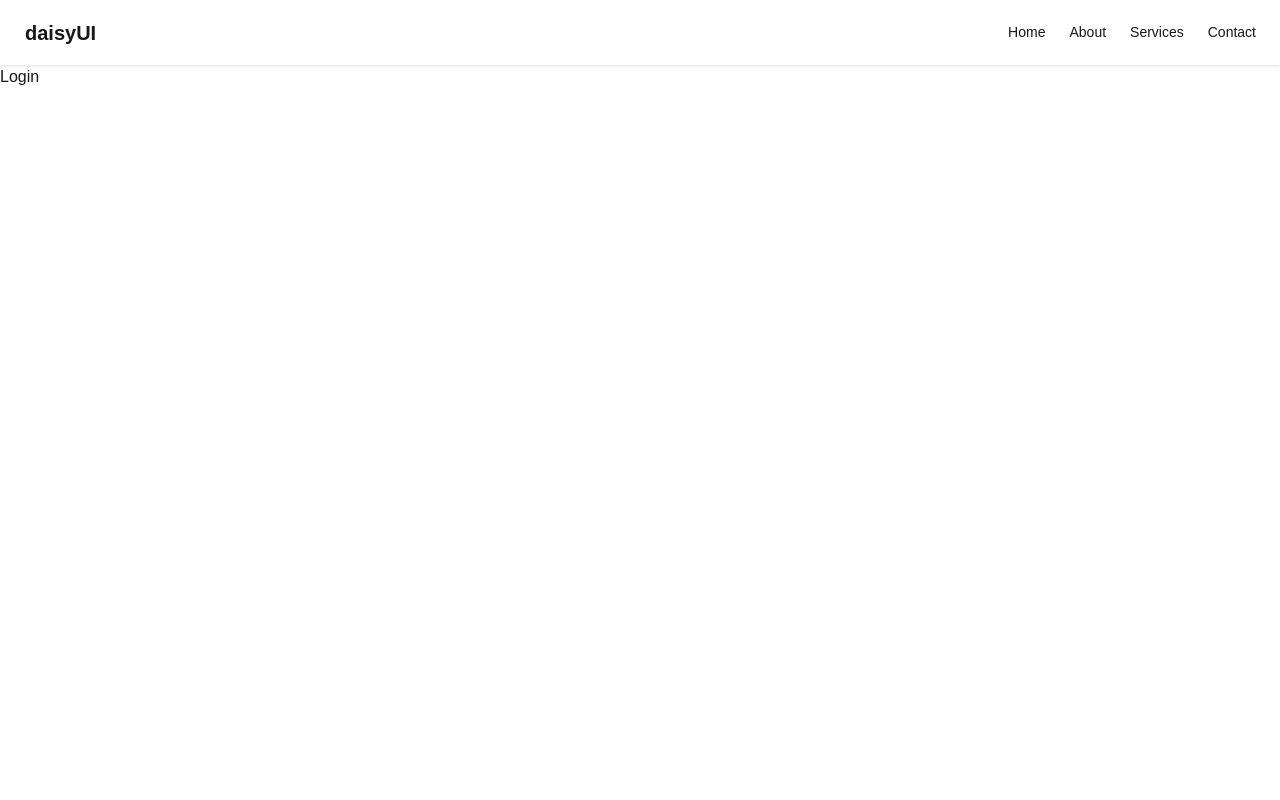
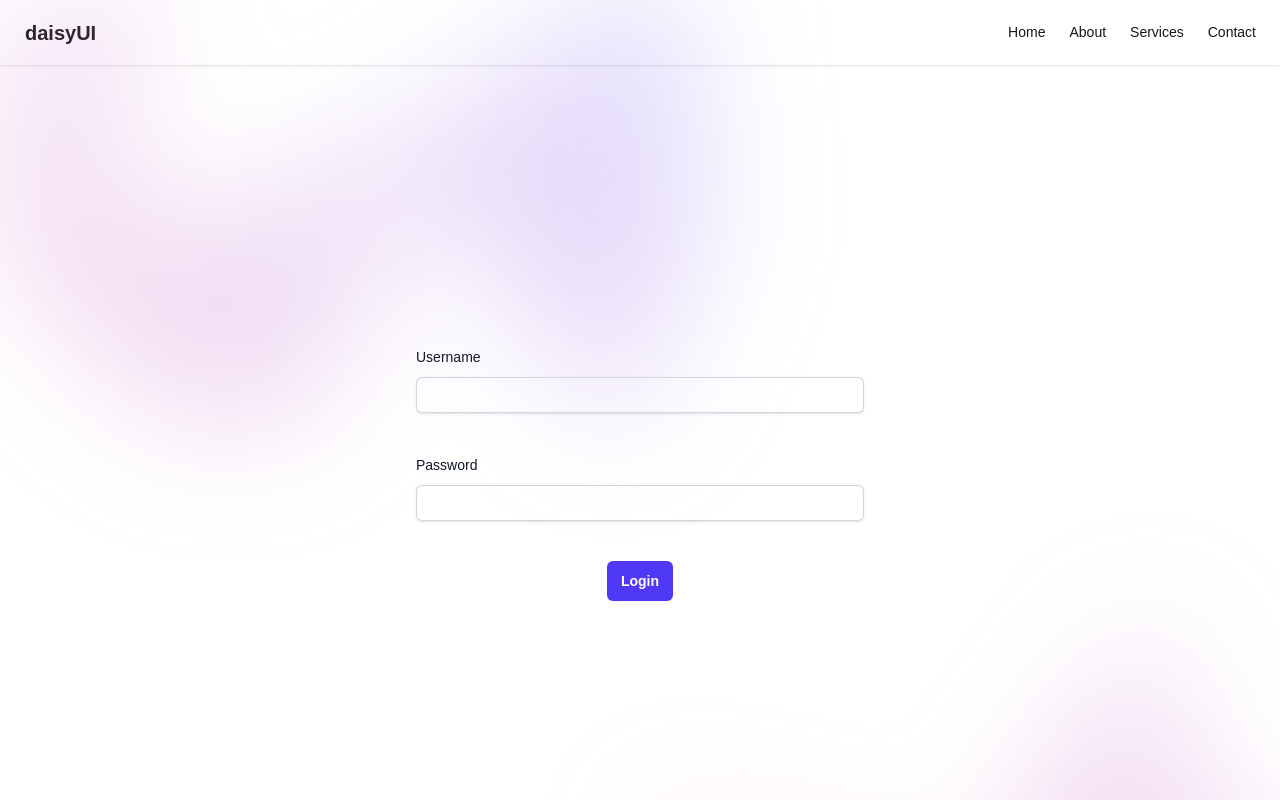
Before and after one commit to sarbeswar-cloudium/nextjs-action, a Next.js app: page /login in a window 1280 px wide. Shown: the top 800 px of the page. Built offline with nearby package versions, Linux system fonts and the light colour scheme.

Commit message:
added login auth feature

```diff
--- /dev/null
+++ b/app/(auth)/login/_components/LoginForm.tsx
@@ -0,0 +1,72 @@
+"use client";
+import { useState } from 'react'
+import { useRouter } from 'next/navigation';
+import { Login } from '@/app/services/userService';
+
+
+
+const LoginForm = (request: Request) => {
+    const [username, setUsername] = useState('');
+    const [password, setPassword] = useState('');
+    const router = useRouter();
+
+    const handleSubmit = async (e: any) => {
+        e.preventDefault()
+        if (username === '' || password === '') {
+            console.log("username and password are required!");
+            return false;
+        }
+
+        // call api
+        const {data, error} = await Login(request, username, password);
+
+        if (error) {
+            return false;
+        }
+
+        // validate and redirect
+        if (data.access_token) {
+            router.push("/dashboard");
+        }
+    }
+
+    return (
+        <>
+        <div className="relative isolate px-6 pt-14 lg:px-8">
+                <div className="absolute inset-x-0 -top-40 -z-10 transform-gpu overflow-hidden blur-3xl sm:-top-80" aria-hidden="true">
+                <div className="relative left-[calc(50%-11rem)] aspect-1155/678 w-144.5 -translate-x-1/2 rotate-30 bg-linear-to-tr from-[#ff80b5] to-[#9089fc] opacity-30 sm:left-[calc(50%-30rem)] sm:w-288.75" style={{clipPath: "polygon(74.1% 44.1%, 100% 61.6%, 97.5% 26.9%, 85.5% 0.1%, 80.7% 2%, 72.5% 32.5%, 60.2% 62.4%, 52.4% 68.1%, 47.5% 58.3%, 45.2% 34.5%, 27.5% 76.7%, 0.1% 64.9%, 17.9% 100%, 27.6% 76.8%, 76.1% 97.7%, 74.1% 44.1%)"}}></div>
+                </div>
+                <div className="mx-auto w-full max-w-md py-32 sm:py-48 lg:py-56">
+                    <div className="sm:mb-8 sm:flex sm:justify-center grid grid-cols-6 gap-4">
+                        <form className="w-full" onSubmit={handleSubmit}>
+                            <div className='col-span-6'>
+                                <div>
+                                    <label htmlFor="username" className="block text-sm font-medium leading-6 text-gray-900">Username</label>
+                                    <div className="mt-2">
+                                        <input type="text" name="username" id="username" value={username} onChange={(e) => setUsername(e.target.value)} className="block w-full rounded-md border-0 py-1.5 px-3 text-gray-900 shadow-sm ring-1 ring-inset ring-gray-300 placeholder:text-gray-400 focus:ring-2 focus:ring-inset focus:ring-indigo-600 sm:text-sm/6" />
+                                    </div>
+                                </div>
+                            </div>
+                            <div className='col-span-6 mt-10'>
+                                <div>
+                                    <label htmlFor="password" className="block text-sm font-medium leading-6 text-gray-900">Password</label>
+                                    <div className="mt-2">
+                                        <input type="password" name="password" id="password" value={password} onChange={(e) => setPassword(e.target.value)} className="block w-full rounded-md border-0 py-1.5 px-3 text-gray-900 shadow-sm ring-1 ring-inset ring-gray-300 placeholder:text-gray-400 focus:ring-2 focus:ring-inset focus:ring-indigo-600 sm:text-sm/6" />
+                                    </div>
+                                </div>
+                            </div>
+                            <div className="mt-10 flex items-center justify-center gap-x-6">
+                                <button type="submit" className="rounded-md bg-indigo-600 px-3.5 py-2.5 text-sm font-semibold text-white shadow-xs hover:bg-indigo-500 focus-visible:outline-2 focus-visible:outline-offset-2 focus-visible:outline-indigo-600 cursor-pointer">Login</button>
+                            </div>
+                        </form>
+                    </div>
+                </div>
+                <div className="absolute inset-x-0 top-[calc(100%-13rem)] -z-10 transform-gpu overflow-hidden blur-3xl sm:top-[calc(100%-30rem)]" aria-hidden="true">
+                    <div className="relative left-[calc(50%+3rem)] aspect-1155/678 w-144.5 -translate-x-1/2 bg-linear-to-tr from-[#ff80b5] to-[#9089fc] opacity-30 sm:left-[calc(50%+36rem)] sm:w-288.75" style={{clipPath: "polygon(74.1% 44.1%, 100% 61.6%, 97.5% 26.9%, 85.5% 0.1%, 80.7% 2%, 72.5% 32.5%, 60.2% 62.4%, 52.4% 68.1%, 47.5% 58.3%, 45.2% 34.5%, 27.5% 76.7%, 0.1% 64.9%, 17.9% 100%, 27.6% 76.8%, 76.1% 97.7%, 74.1% 44.1%)"}}></div>
+                </div>
+            </div>
+        </>
+    )
+}
+
+export default LoginForm;
--- a/app/(auth)/login/page.jsx
+++ b/app/(auth)/login/page.jsx
@@ -1,13 +1,20 @@
 import Header from '../../components/header';
+import LoginForm from './_components/LoginForm';
+
 
 const Login = () => {
+
+
     return (
         <>
-        <Header />
-        <div className="">
-            <h1>Login</h1>
+        <div className="bg-white">
+            <Header />
+
+            <div className="">
+                <LoginForm></LoginForm>
+            </div>
         </div>
-        </>
+    </>
     )
 }
 
--- /dev/null
+++ b/app/(main)/dashboard/page.jsx
@@ -0,0 +1,14 @@
+import Header from "../../components/header";
+
+const Dashboard = () => {
+    return (
+        <>
+        <div className="">
+            <Header></Header>
+            <h1>Dashboard</h1>
+        </div>
+        </>
+    )
+}
+
+export default Dashboard;
--- a/app/services/page.tsx
+++ /dev/null
@@ -1,16 +0,0 @@
-import Header from "../components/header";
-
-export default function Services() {
-    return (
-        <>
-        <Header/>
-        <div className="grid grid-rows-[20px_1fr_20px] items-center justify-items-center min-h-screen p-8 pb-20 gap-16 sm:p-20 font-[family-name:var(--font-geist-sans)]">
-            <main className="flex flex-col gap-[32px] row-start-2 items-center sm:items-start">
-                <div className="">
-                    <h1>Services Page</h1>
-                </div>
-            </main>
-        </div>
-        </>
-    )
-}
--- /dev/null
+++ b/app/services/userService.ts
@@ -0,0 +1,48 @@
+"use server";
+import { cookies } from "next/headers";
+
+export const Login = async (request: Request, username: string, password: string) => {
+    const baseUrl = process.env.BASE_URL;
+    try {
+        const formData = new URLSearchParams();
+        formData.append('username', username);
+        formData.append('password', password);
+
+        const res = await fetch(`${baseUrl}/login`, {
+            method: 'POST',
+            body: formData.toString(),
+            headers: {
+                'Content-Type': 'application/x-www-form-urlencoded',
+            },
+        });
+
+        const data = await res.json();
+
+        // validate the presence of token
+        if (data.access_token) {
+            const token = data.access_token;
+
+            const expiresAt = new Date(Date.now() + 7 * 24 * 60 * 60 * 1000)
+            const cookieStore = await cookies()
+
+            cookieStore.set('token', token, {
+                httpOnly: true,
+                secure: true,
+                expires: expiresAt,
+                sameSite: 'lax',
+                path: '/',
+            });
+        }
+
+        return {
+            data: data,
+            error: null
+        };
+    } catch (error) {
+        console.log(error);
+        return {
+            data: null,
+            error: error
+        };
+    }
+}
--- /dev/null
+++ b/middleware.ts
@@ -0,0 +1,24 @@
+import { NextResponse, NextRequest } from 'next/server'
+import { cookies } from 'next/headers'
+
+// This function can be marked `async` if using `await` inside
+export async function middleware(request: NextRequest) {
+    let isAuthenticated = false;
+
+    const token = (await cookies()).get('token')?.value
+
+    if (token) {
+        isAuthenticated = true;
+        console.log(token);
+    }
+
+    if (!isAuthenticated) {
+        return NextResponse.redirect(new URL('/login', request.nextUrl));
+    }
+
+    return NextResponse.next();
+}
+
+export const config = {
+  matcher: ['/dashboard'],
+}
```
